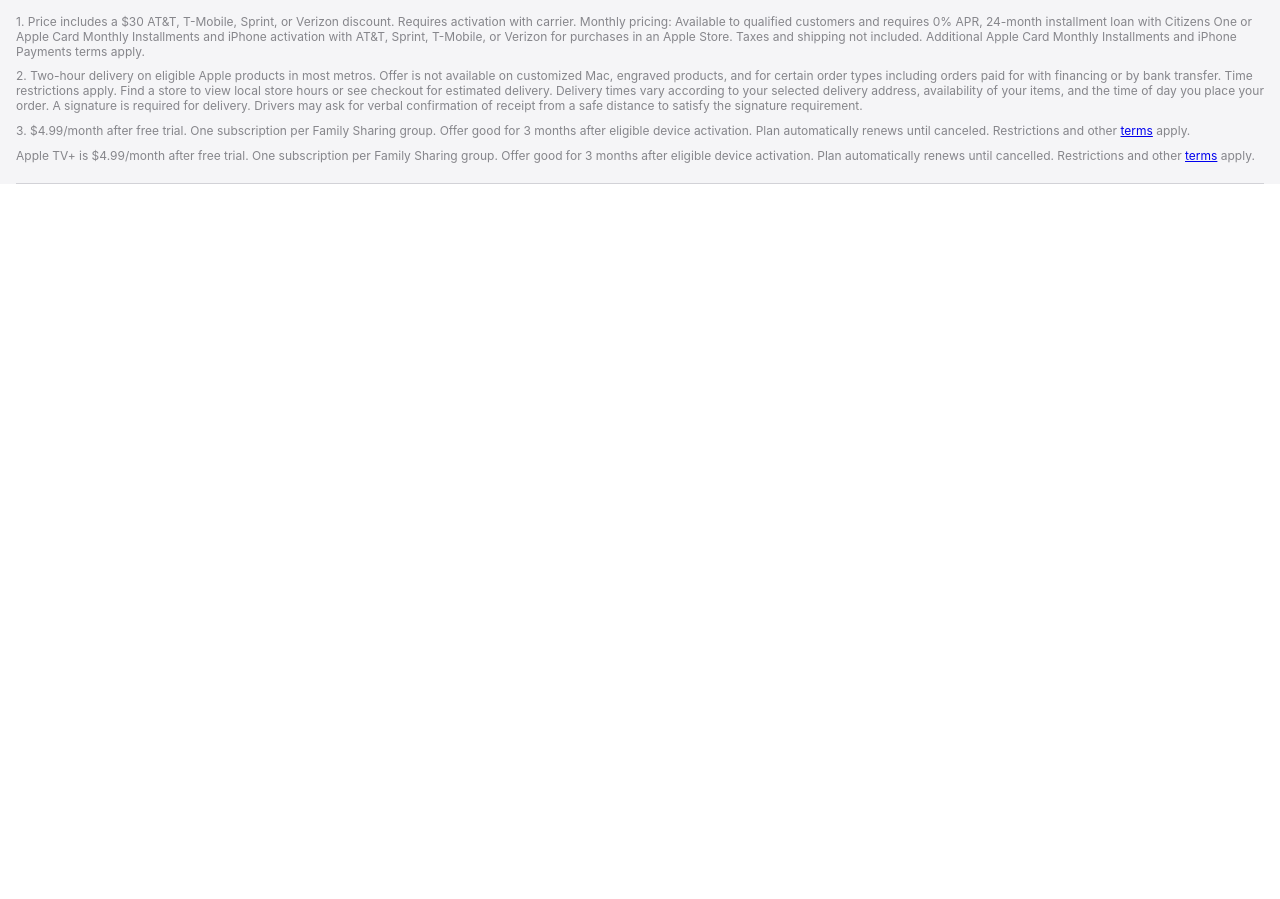
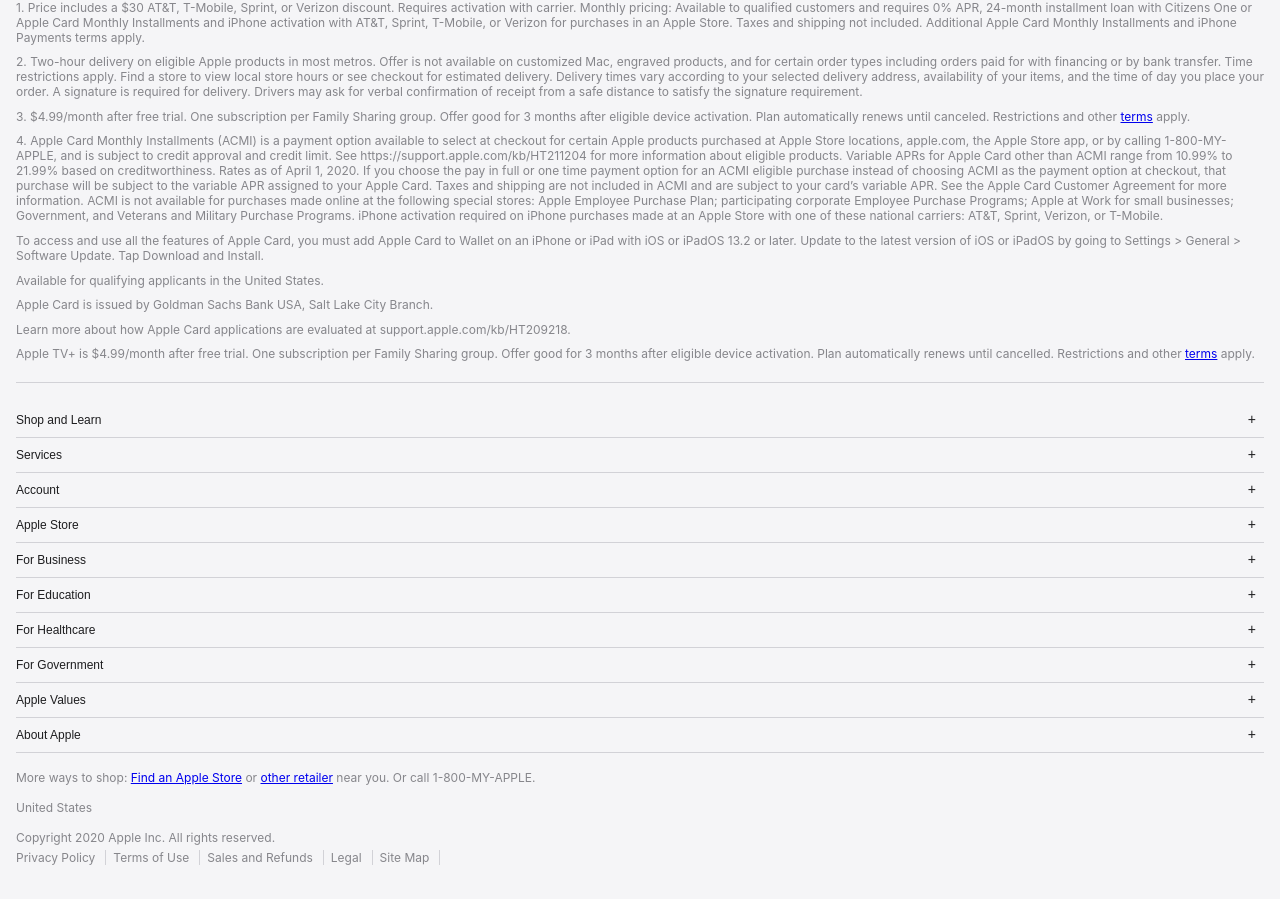
Before and after one commit to karisP/AppleClone, a React (Create React App) app in the folder apple-clone/: page / in a window 1280 px wide. Shown: the part 3715-4614 px from the top of the page. Before the commit the page ends 3899 px from the top, so only its background shows below. Built offline with nearby package versions, Linux system fonts and the light colour scheme; some icons are missing.

Commit message:
footer styles and content

```diff
--- a/apple-clone/public/index.html
+++ b/apple-clone/public/index.html
@@ -25,7 +25,7 @@
       work correctly both with client-side routing and a non-root public URL.
       Learn how to configure a non-root public URL by running `npm run build`.
     -->
-    <title>React App</title>
+    <title>Apple Clone</title>
   </head>
   <body>
     <noscript>You need to enable JavaScript to run this app.</noscript>
--- a/apple-clone/src/Components/Footer.module.css
+++ b/apple-clone/src/Components/Footer.module.css
@@ -1,8 +1,11 @@
 .container {
     display: flex;
+    flex-direction: column;
+    align-items: flex-start;
     background-color: #f5f5f7;
     padding: 0 16px;
     color: #86868b;
+    font-size: 12px;
 }
 
 .container section:first-of-type {
@@ -24,6 +27,70 @@
     padding-bottom: 0.8em;
 }
 
-.container section:last-of-type{
+.container section:nth-child(2) {
     padding-top: 20px;
+    width: 100%;
 }
+
+
+.container section:nth-child(2) div {
+    border-bottom: 1px solid #d2d2d7;
+}
+
+.container section:nth-child(2) ul {
+    padding-top: 5px;
+    padding-bottom: 16px;
+}
+
+.container section:nth-child(2) li {
+    padding: 6px 14px;
+}
+
+.container button {
+    background: transparent;
+    border: none;
+    width: 100%;
+    text-align: left;
+    padding: 10px 0px;
+    font-size: 12px;
+    color: #1D1D1F;
+    display: flex;
+    justify-content: space-between;
+}
+
+.container .plus {
+    font-size: 14px;
+    margin-top: -2px;
+    margin-right: 8px;
+}
+
+.container .transform {
+    transform: rotate(45deg);
+}
+
+.container .hide {
+    display: none;
+}
+.container section:last-child {
+    padding-top: 17px;
+    padding-bottom: 19px;
+}
+
+.container section:last-child > div {
+    padding-bottom: 8px;
+    margin-bottom: 7px;
+    text-align: left;
+}
+
+.container .legal-links {
+    display: flex;
+    flex-wrap: wrap;
+}
+
+.container .legal-links div {
+    border-right: 1px solid #d2d2d7;
+    margin-right: 7px;
+    padding-right: 10px;
+    margin-top: 5px;
+    white-space: nowrap;
+}
--- a/apple-clone/src/Components/Footer.tsx
+++ b/apple-clone/src/Components/Footer.tsx
@@ -1,5 +1,17 @@
+import React from 'react';
 import styles from './Footer.module.css';
 const Footer = () => {
+    const [list1, setList1] = React.useState<boolean>(false);
+    const [list2, setList2] = React.useState<boolean>(false);
+    const [list3, setList3] = React.useState<boolean>(false);
+    const [list4, setList4] = React.useState<boolean>(false);
+    const [list5, setList5] = React.useState<boolean>(false);
+    const [list6, setList6] = React.useState<boolean>(false);
+    const [list7, setList7] = React.useState<boolean>(false);
+    const [list8, setList8] = React.useState<boolean>(false);
+    const [list9, setList9] = React.useState<boolean>(false);
+    const [list10, setList10] = React.useState<boolean>(false);
+
     return (
         <div className={styles.container}>
             <section>
@@ -7,181 +19,140 @@
                     <li>1. Price includes a $30 AT&amp;T, T-Mobile, Sprint, or Verizon discount. Requires activation with carrier. Monthly pricing: Available to qualified customers and requires 0% APR, 24-month installment loan with Citizens&nbsp;One or Apple&nbsp;Card Monthly&nbsp;Installments and iPhone activation with AT&amp;T, Sprint, T-Mobile, or Verizon for purchases in an Apple Store. Taxes and shipping not included. Additional Apple&nbsp;Card Monthly&nbsp;Installments and iPhone Payments terms&nbsp;apply.</li>
                     <li>2. Two-hour delivery on eligible Apple products in most metros. Offer is not available on customized Mac, engraved products, and for certain order types including orders paid for with financing or by bank transfer. Time restrictions apply.&nbsp;Find a store to view local store hours or see checkout for estimated delivery. Delivery times vary according to your selected delivery address, availability of your items, and the time of day you place your order. A signature is required for&nbsp;delivery. Drivers may ask for verbal confirmation of receipt from a safe distance to satisfy the signature requirement.</li>
                     <li>3. $4.99/month after free trial. One subscription per Family Sharing group. Offer good for 3 months after eligible device activation. Plan automatically renews until canceled. Restrictions and other <a href="/promo/" data-original-tabindex="">terms</a>&nbsp;apply.</li>
+                    <li>4. Apple Card Monthly Installments (ACMI) is a payment option available to select at checkout for certain Apple products purchased at Apple Store locations, apple.com, the Apple Store app, or by calling 1-800-MY-APPLE, and is subject to credit approval and credit limit. See https://support.apple.com/kb/HT211204 for more information about eligible products. Variable APRs for Apple Card other than ACMI range from 10.99% to 21.99% based on creditworthiness. Rates as of April 1, 2020. If you choose the pay in full or one time payment option for an ACMI eligible purchase instead of choosing ACMI as the payment option at checkout, that purchase will be subject to the variable APR assigned to your Apple Card. Taxes and shipping are not included in ACMI and are subject to your card’s variable APR. See the Apple Card Customer Agreement for more information. ACMI is not available for purchases made online at the following special stores: Apple Employee Purchase Plan; participating corporate Employee Purchase Programs; Apple at Work for small businesses; Government, and Veterans and Military Purchase Programs. iPhone activation required on iPhone purchases made at an Apple Store with one of these national carriers: AT&amp;T, Sprint, Verizon, or T-Mobile.</li>
+                    <li>To access and use all the features of Apple Card, you must add Apple Card to Wallet on an iPhone or iPad with iOS or iPadOS 13.2 or later. Update to the latest version of iOS or iPadOS by going to Settings &gt; General &gt; Software Update. Tap Download and Install.</li>
+                    <li>Available for qualifying applicants in the United States.</li>
+                    <li>Apple Card is issued by Goldman Sachs Bank USA, Salt Lake City Branch.</li>
+                    <li>Learn more about how Apple Card applications are evaluated at support.apple.com/kb/HT209218.</li>
                     <li>Apple&nbsp;TV+ is $4.99/month after free trial. One subscription per Family&nbsp;Sharing group. Offer good for 3 months after eligible device activation. Plan automatically renews until cancelled. Restrictions and other <a href="/promo/" data-original-tabindex="">terms</a>&nbsp;apply.</li>
                 </ul>
             </section>
-            {/* <section>
+            <section>
                 <div>
-                    <h3>Shop and Learn</h3>
-                    <ul>
-                        <li></li>
-                        <li></li>
-                        <li></li>
-                        <li></li>
-                        <li></li>
-                        <li></li>
-                        <li></li>
-                        <li></li>
-                        <li></li>
-                        <li></li>
-                        <li></li>
-                        <li></li>
+                    <button onClick={() => setList1(!list1)}><span>Shop and Learn</span><span className={!list1 ? styles.plus : `${styles.plus} ${styles.transform}`}>+</span></button>
+                    <ul className={!list1 ? styles.hide : ''}>
+                        <li>Mac</li>
+                        <li>iPad</li>
+                        <li>iPhone</li>
+                        <li>Watch</li>
+                        <li>TV</li>
+                        <li>Music</li>
+                        <li>AirPods</li>
+                        <li>HomePod</li>
+                        <li>iPod touch</li>
+                        <li>AirTag</li>
+                        <li>Accessories</li>
+                        <li>Gift Cards</li>
                     </ul>
                 </div>
                 <div>
-                    <h3>Services</h3>
-                    <ul>
-                        <li></li>
-                        <li></li>
-                        <li></li>
-                        <li></li>
-                        <li></li>
-                        <li></li>
-                        <li></li>
-                        <li></li>
-                        <li></li>
-                        <li></li>
-                        <li></li>
-                        <li></li>
+                    <button onClick={() => setList2(!list2)}><span>Services</span><span className={!list2 ? styles.plus : `${styles.plus} ${styles.transform}`}>+</span></button>
+                    <ul className={!list2 ? styles.hide : ''}>
+                        <li>Apple Music</li>
+                        <li>Apple TV+</li>
+                        <li>Apple Fitness+</li>
+                        <li>Apple News+</li>
+                        <li>Apple Arcade</li>
+                        <li>iCloud</li>
+                        <li>Apple One</li>
+                        <li>Apple Card</li>
+                        <li>Apple Books</li>
+                        <li>App Store</li>
                     </ul>
                 </div>
                 <div>
-                    <h3>Account</h3>
-                    <ul>
-                        <li></li>
-                        <li></li>
-                        <li></li>
-                        <li></li>
-                        <li></li>
-                        <li></li>
-                        <li></li>
-                        <li></li>
-                        <li></li>
-                        <li></li>
-                        <li></li>
-                        <li></li>
+                    <button onClick={() => setList3(!list3)}><span>Account</span><span className={!list3 ? styles.plus : `${styles.plus} ${styles.transform}`}>+</span></button>
+                    <ul className={!list3 ? styles.hide : ''}>
+                        <li>Manage Your Apple ID</li>
+                        <li>Apple Store Account</li>
+                        <li>iCloud.com</li>
                     </ul>
                 </div>
                 <div>
-                    <h3>Apple Store</h3>
-                    <ul>
-                        <li></li>
-                        <li></li>
-                        <li></li>
-                        <li></li>
-                        <li></li>
-                        <li></li>
-                        <li></li>
-                        <li></li>
-                        <li></li>
-                        <li></li>
-                        <li></li>
-                        <li></li>
+                    <button onClick={() => setList4(!list4)}><span>Apple Store</span><span className={!list4 ? styles.plus : `${styles.plus} ${styles.transform}`}>+</span></button>
+                    <ul className={!list4 ? styles.hide : ''}>
+                        <li>Find a Store</li>
+                        <li>Shop Online</li>
+                        <li>Genius Bar</li>
+                        <li>Today at Apple</li>
+                        <li>Apple Camp</li>
+                        <li>Apple Store App</li>
+                        <li>Refurbished and Clearance</li>
+                        <li>Financing</li>
+                        <li>Apple Trade In</li>
+                        <li>Order Status</li>
+                        <li>Shopping Help</li>
                     </ul>
                 </div>
                 <div>
-                    <h3>For Business</h3>
-                    <ul>
-                        <li></li>
-                        <li></li>
-                        <li></li>
-                        <li></li>
-                        <li></li>
-                        <li></li>
-                        <li></li>
-                        <li></li>
-                        <li></li>
-                        <li></li>
-                        <li></li>
-                        <li></li>
+                    <button onClick={() => setList5(!list5)}><span>For Business</span><span className={!list5 ? styles.plus : `${styles.plus} ${styles.transform}`}>+</span></button>
+                    <ul className={!list5 ? styles.hide : ''}>
+                        <li>Apple and Business</li>
+                        <li>Shop for Business</li>
                     </ul>
                 </div>
                 <div>
-                    <h3>For Education</h3>
-                    <ul>
-                        <li></li>
-                        <li></li>
-                        <li></li>
-                        <li></li>
-                        <li></li>
-                        <li></li>
-                        <li></li>
-                        <li></li>
-                        <li></li>
-                        <li></li>
-                        <li></li>
-                        <li></li>
+                    <button onClick={() => setList6(!list6)}><span>For Education</span><span className={!list6 ? styles.plus : `${styles.plus} ${styles.transform}`}>+</span></button>
+                    <ul className={!list6 ? styles.hide : ''}>
+                        <li>Apple and Education</li>
+                        <li>Shop for K-12</li>
+                        <li>Shop for College</li>
                     </ul>
                 </div>
                 <div>
-                    <h3>For Healthcare</h3>
-                    <ul>
-                        <li></li>
-                        <li></li>
-                        <li></li>
-                        <li></li>
-                        <li></li>
-                        <li></li>
-                        <li></li>
-                        <li></li>
-                        <li></li>
-                        <li></li>
-                        <li></li>
-                        <li></li>
+                    <button onClick={() => setList7(!list7)}><span>For Healthcare</span><span className={!list7 ? styles.plus : `${styles.plus} ${styles.transform}`}>+</span></button>
+                    <ul className={!list7 ? styles.hide : ''}>
+                        <li>Apple in Healthcare</li>
+                        <li>Health on Apple Watch</li>
+                        <li>Health Records on iPhone</li>
                     </ul>
                 </div>
                 <div>
-                    <h3>For Government</h3>
-                    <ul>
-                        <li></li>
-                        <li></li>
-                        <li></li>
-                        <li></li>
-                        <li></li>
-                        <li></li>
-                        <li></li>
-                        <li></li>
-                        <li></li>
-                        <li></li>
-                        <li></li>
-                        <li></li>
+                    <button onClick={() => setList8(!list8)}><span>For Government</span><span className={!list8 ? styles.plus : `${styles.plus} ${styles.transform}`}>+</span></button>
+                    <ul className={!list8 ? styles.hide : ''}>
+                        <li>Shop for Government</li>
+                        <li>Shop for Veterans and Military</li>
                     </ul>
                 </div>
                 <div>
-                    <h3>Apple Values</h3>
-                    <ul>
-                        <li></li>
-                        <li></li>
-                        <li></li>
-                        <li></li>
-                        <li></li>
-                        <li></li>
-                        <li></li>
-                        <li></li>
-                        <li></li>
-                        <li></li>
-                        <li></li>
-                        <li></li>
+                    <button onClick={() => setList9(!list9)}><span>Apple Values</span><span className={!list9 ? styles.plus : `${styles.plus} ${styles.transform}`}>+</span></button>
+                    <ul className={!list9 ? styles.hide : ''}>
+                        <li>Accessibility</li>
+                        <li>Education</li>
+                        <li>Environment</li>
+                        <li>Inclusion and Diversity</li>
+                        <li>Privacy</li>
+                        <li>Racial Equity and Justice</li>
+                        <li>Supplier Responsibility</li>
                     </ul>
                 </div>
                 <div>
-                    <h3>About Apple</h3>
-                    <ul>
-                        <li></li>
-                        <li></li>
-                        <li></li>
-                        <li></li>
-                        <li></li>
-                        <li></li>
-                        <li></li>
-                        <li></li>
-                        <li></li>
-                        <li></li>
-                        <li></li>
-                        <li></li>
+                    <button onClick={() => setList10(!list10)}><span>About Apple</span><span className={!list10 ? styles.plus : `${styles.plus} ${styles.transform}`}>+</span></button>
+                    <ul className={!list10 ? styles.hide : ''}>
+                        <li>Newsroom</li>
+                        <li>Apple Leadership</li>
+                        <li>Career Opportunities</li>
+                        <li>Investors</li>
+                        <li>Ethics and Compliance</li>
+                        <li>Events</li>
+                        <li>Contact Apple</li>
                     </ul>
                 </div>
-            </section>*/}
+            </section>
+            <section>
+                <div>More ways to shop: <a href="/retail/">Find an Apple Store</a> or <a href="https://locate.apple.com/">other retailer</a> near you. <span>Or call 1-800-MY-APPLE.</span></div>
+                <div>United States</div>
+                <div>
+                    <div>Copyright 2020 Apple Inc. All rights reserved.</div>
+                    <div className={styles['legal-links']}>
+                        <div>Privacy Policy</div>
+                        <div>Terms of Use</div>
+                        <div>Sales and Refunds</div>
+                        <div>Legal</div>
+                        <div>Site Map</div>
+                    </div>
+                </div>
+            </section>
         </div>
     )
 }
```
